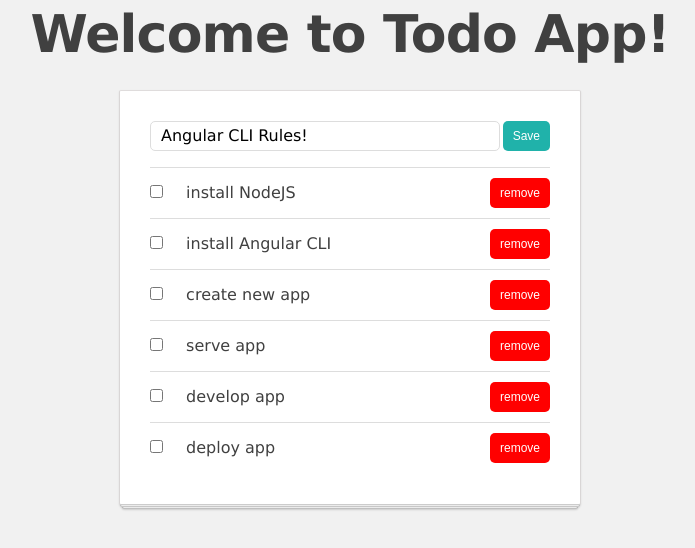
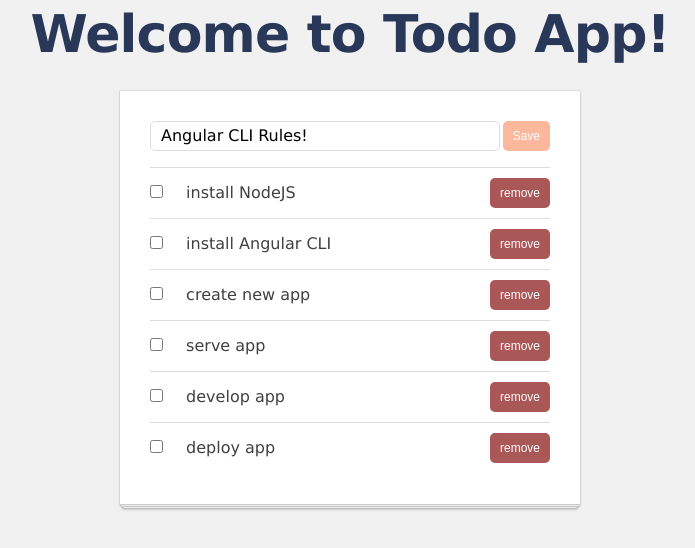
Before and after one commit to juveria-manzar/ng-girls-project, an Angular app: page / in a window 1280 px wide. Shown: the top 548 px of the page, without its empty margins (290-985 px from the left). Built offline with nearby package versions, Linux system fonts and the light colour scheme.

Commit message:
Update styles.css

```diff
--- a/src/styles.css
+++ b/src/styles.css
@@ -19,7 +19,7 @@ ol, ul {
 }
 
 .btn {
-  background: lightseagreen;
+  background: #fcb79d;
   color: #fff;
   padding: 3px 10px;
   margin: 0 0 0 3px;
@@ -36,7 +36,7 @@ ol, ul {
 }
 
 .btn-red {
-  background: red;
+  background:#aa5758;
 }
 
 .btn-red:hover {
@@ -49,5 +49,6 @@ ol, ul {
   margin-bottom: 30px;
   font-weight: bold;
   text-align: center;
+  color: #293858;
   letter-spacing: -0.8px;
 }
```
